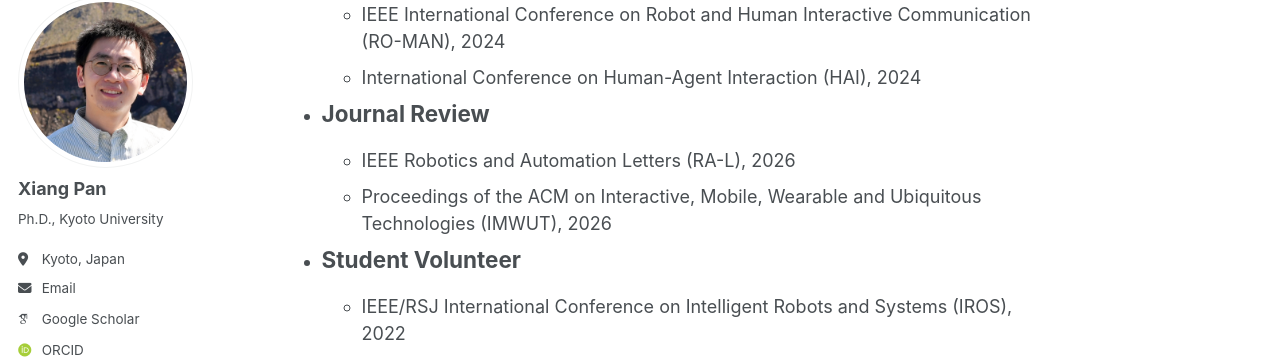
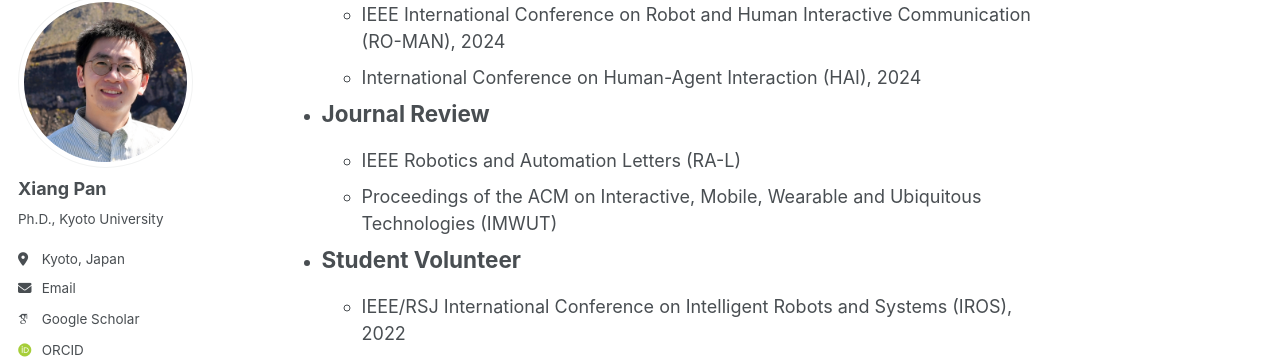
Before and after one commit to pan-xiang/pan-xiang.github.io, a Jekyll site: the page built from _pages/about.md, in a window 1280 px wide and 900 px high, scrolled down 1809 px. Shown: the part 110-469 px from the top of the window. Built offline with Jekyll 4.4.1, drawn with Linux system fonts in a browser that asks for light colours; some web fonts are replaced; a script that is not in the unit is left out.

Commit message:
Update about.md

```diff
--- a/_pages/about.md
+++ b/_pages/about.md
@@ -112,8 +112,8 @@ More publications can be found on my [Google Scholar](https://scholar.google.com
   - International Conference on Human-Agent Interaction (HAI), 2024
 
 - ## Journal Review
-  - IEEE Robotics and Automation Letters (RA-L), 2026
-  - Proceedings of the ACM on Interactive, Mobile, Wearable and Ubiquitous Technologies (IMWUT), 2026
+  - IEEE Robotics and Automation Letters (RA-L)
+  - Proceedings of the ACM on Interactive, Mobile, Wearable and Ubiquitous Technologies (IMWUT)
 
 - ## Student Volunteer
   - IEEE/RSJ International Conference on Intelligent Robots and Systems (IROS), 2022
```
